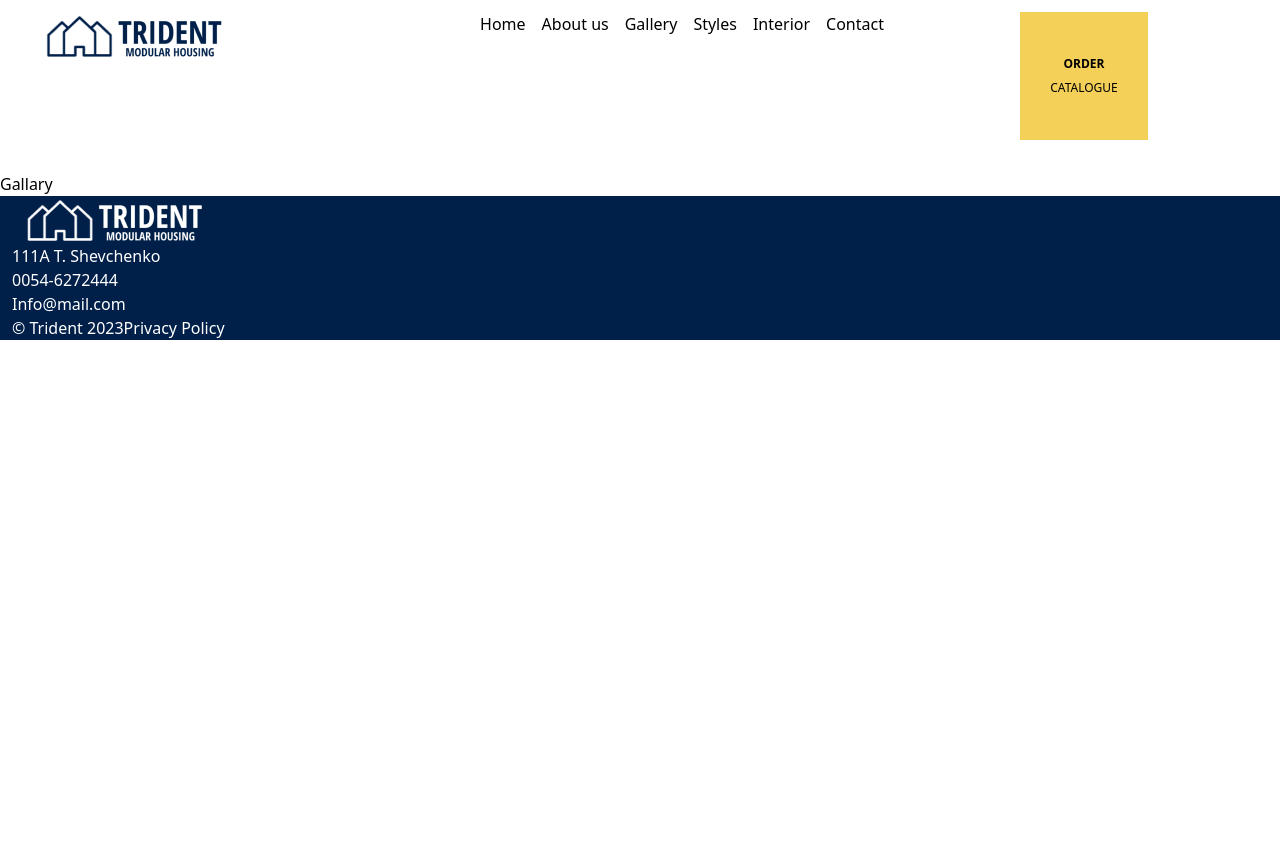
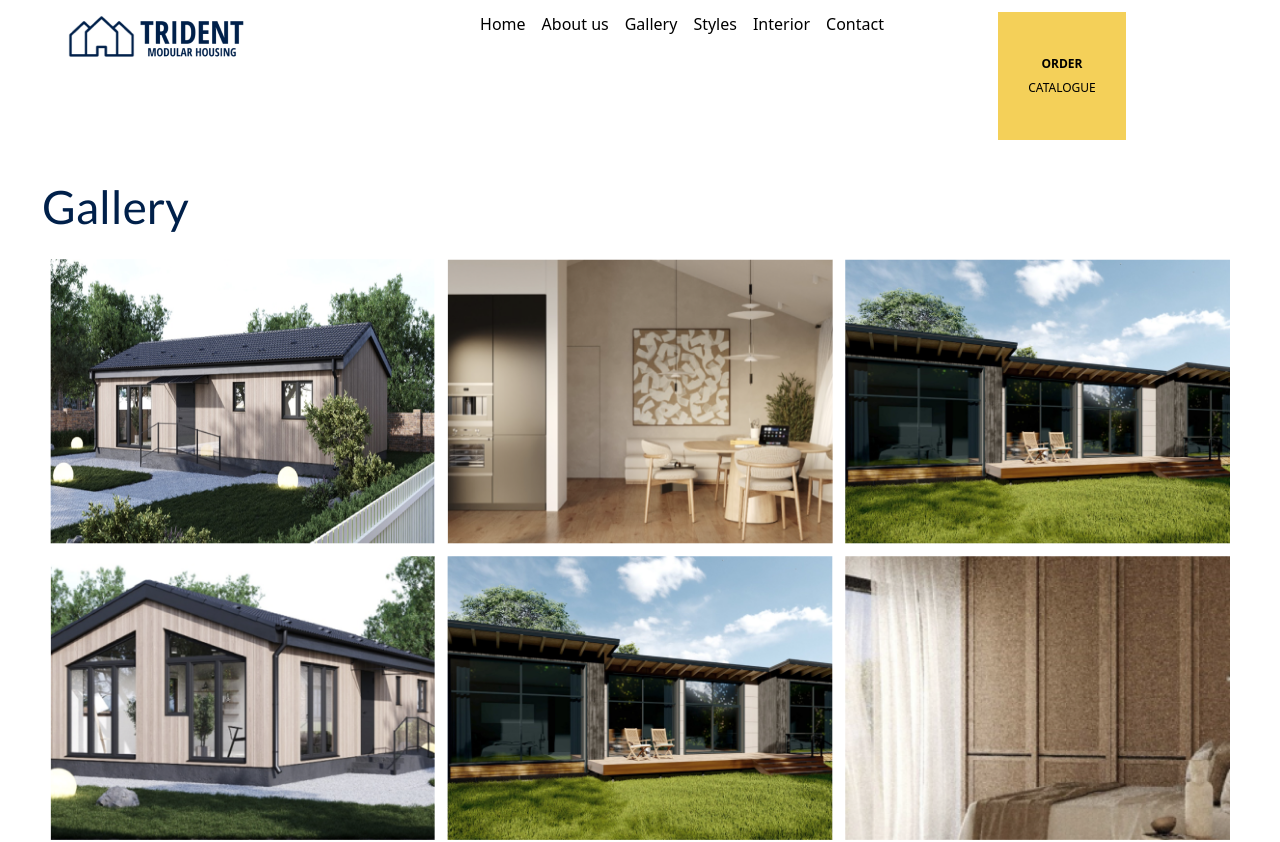
Before and after one commit to IgorBoichuk/trident, a Next.js app: page /Gallery in a window 1280 px wide. Shown: the top 842 px of the page. Before the commit the page ends 800 px from the top, so only its background shows below. Built offline with nearby package versions, Linux system fonts and the light colour scheme.

Commit message:
без фільтрів

```diff
--- a/src/app/Gallery/page.jsx
+++ b/src/app/Gallery/page.jsx
@@ -1,7 +1,20 @@
-import React from "react";
+import { designess } from '@/assets/mocdata/mocForSlider'
+import Image from 'next/image'
+import React from 'react'
+import { Container } from '../shared/Container'
+import { Title } from '../shared/Title'
 
 const Gallary = () => {
-	return <div>Gallary</div>;
-};
+	return (
+		<Container>
+			<Title title='Gallery' custom='mb-[18px]' />
+			<ul className=' mx-auto px-2 mb-20 gap-3 grid grid-cols-1 md:grid-cols-2 lg:grid-cols-3'>
+				{designess.map(({ picture, id }) => (
+					<Image key={id} alt={picture} src={picture} className='w-full h-full' />
+				))}
+			</ul>
+		</Container>
+	)
+}
 
-export default Gallary;
+export default Gallary
--- a/src/app/layout.js
+++ b/src/app/layout.js
@@ -1,20 +1,24 @@
-import { Header } from "@/components/Header";
-import { Footer } from "@/components/Footer";
-import "./globals.css";
+import { Header } from '@/components/Header'
+import { Footer } from '@/components/Footer'
+import './globals.css'
+import { Lato } from 'next/font/google'
+import './globals.css'
+
+const lato = Lato({ subsets: ['latin'], weight: ['400', '300', '700'] })
 
 export const metadata = {
-	title: "Trident",
-	description: "Generated by create next app",
-};
+	title: 'Trident',
+	description: 'Generated by create next app',
+}
 
 export default function RootLayout({ children }) {
 	return (
-		<html lang="uk">
+		<html lang='uk'>
 			<body>
 				<Header />
-				<main>{children}</main>
+				<main className={lato.className}>{children}</main>
 				<Footer />
 			</body>
 		</html>
-	);
+	)
 }
--- a/src/app/shared/Container.jsx
+++ b/src/app/shared/Container.jsx
@@ -1,5 +1,5 @@
-import React from "react";
+import React from 'react'
 
 export const Container = ({ children }) => {
-	return <div className="px-3">{children}</div>;
-};
+	return <div className='px-3 max-w-[1220px] mx-auto '>{children}</div>
+}
--- /dev/null
+++ b/src/app/shared/Title.jsx
@@ -0,0 +1,5 @@
+import React from 'react'
+
+export const Title = ({ title, custom }) => {
+	return <p className={`${custom} text-[26px] lg:text-[46px]  text-mainBg`}>{title}</p>
+}
--- a/src/assets/mocdata/mocForSlider.js
+++ b/src/assets/mocdata/mocForSlider.js
@@ -1,27 +1,27 @@
-import one from "../galary/slider/one.png";
-import two from "../galary/slider/two.png";
-import three from "../galary/slider/three.png";
-import four from "../galary/slider/four.png";
-import five from "../galary/slider/five.png";
-import six from "../galary/slider/six.png";
-import seven from "../galary/slider/seven.png";
-import eight from "../galary/slider/eight.png";
-import nine from "../galary/slider/nine.png";
-import ten from "../galary/slider/ten.png";
-import eleven from "../galary/slider/eleven.png";
-import twelve from "../galary/slider/twelve.png";
+import one from '../galary/slider/one.png'
+import two from '../galary/slider/two.png'
+import three from '../galary/slider/three.png'
+import four from '../galary/slider/four.png'
+import five from '../galary/slider/five.png'
+import six from '../galary/slider/six.png'
+import seven from '../galary/slider/seven.png'
+import eight from '../galary/slider/eight.png'
+import nine from '../galary/slider/nine.png'
+import ten from '../galary/slider/ten.png'
+import eleven from '../galary/slider/eleven.png'
+import twelve from '../galary/slider/twelve.png'
 
 export const designess = [
 	{ id: 1, picture: one },
 	{ id: 2, picture: two },
 	{ id: 3, picture: three },
-	{ id: 3, picture: four },
-	{ id: 3, picture: five },
-	{ id: 3, picture: six },
-	{ id: 3, picture: seven },
-	{ id: 3, picture: eight },
-	{ id: 3, picture: nine },
-	{ id: 3, picture: ten },
-	{ id: 3, picture: eleven },
-	{ id: 3, picture: twelve },
-];
+	{ id: 4, picture: four },
+	{ id: 5, picture: five },
+	{ id: 6, picture: six },
+	{ id: 7, picture: seven },
+	{ id: 8, picture: eight },
+	{ id: 9, picture: nine },
+	{ id: 10, picture: ten },
+	{ id: 11, picture: eleven },
+	{ id: 12, picture: twelve },
+]
```
Also changed, not shown: src/app/shared/FilterButton.jsx (+5 -5 lines), 1 other file (tests, documents, lock files or other folders).
